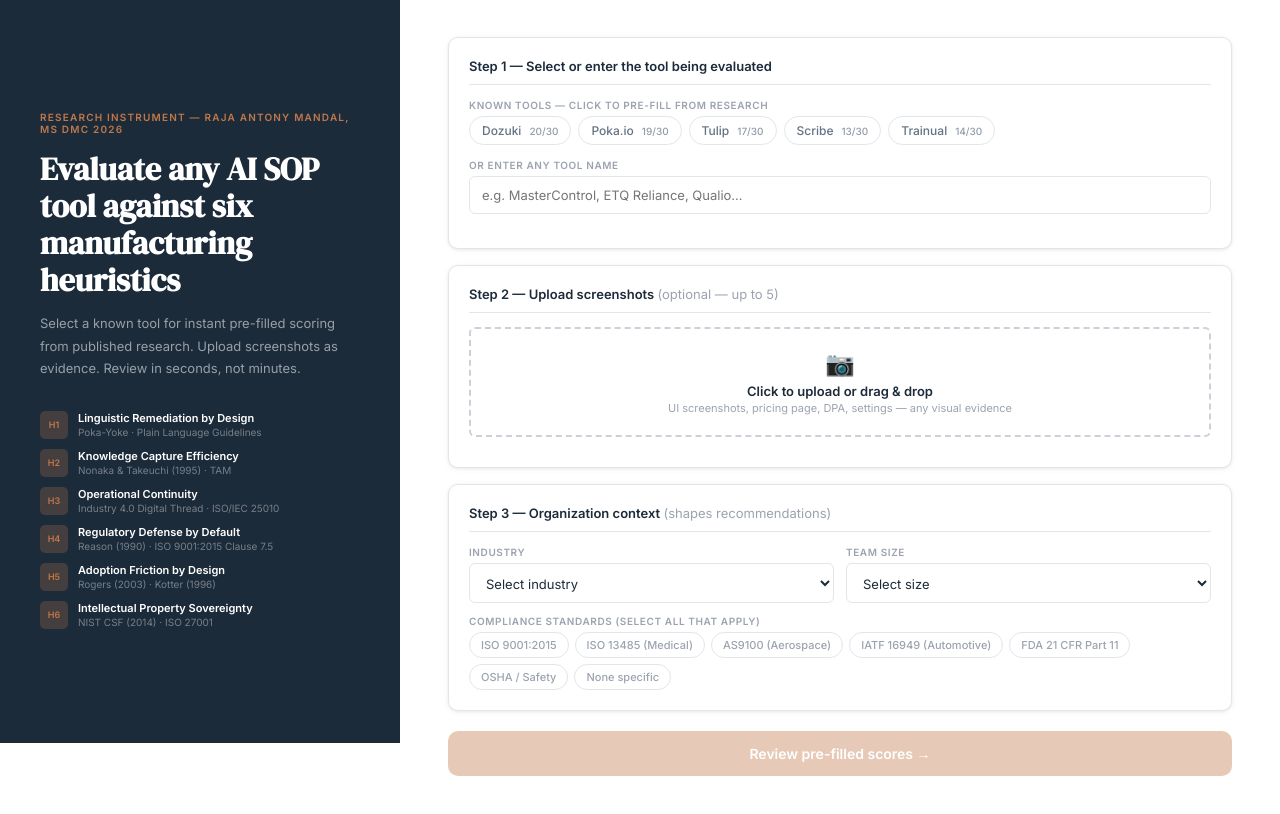
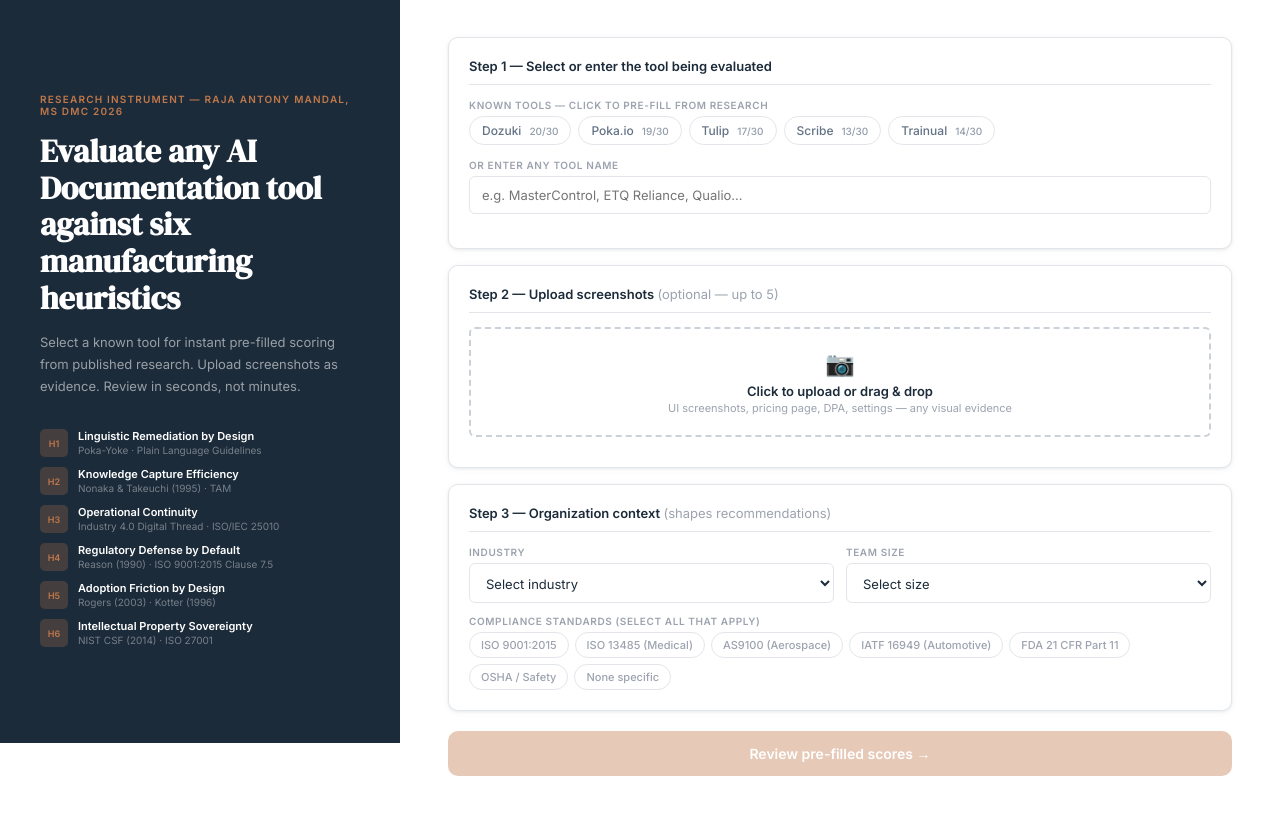
Before and after one commit to Raja925/dqfm, a plain HTML site: page index.html in a window 1280 px wide. Shown: the part 60-874 px from the top of the page. Drawn offline with nearby package versions, Linux system fonts and the light colour scheme.

Commit message:
Update entry title for AI tool evaluation

```diff
--- a/index.html
+++ b/index.html
@@ -221,7 +221,7 @@
     <!-- Left panel: branding + heuristic list -->
     <div class="entry-left">
       <div class="entry-eyebrow">Research Instrument &mdash; Raja Antony Mandal, MS DMC 2026</div>
-      <h1 class="entry-title">Evaluate any AI SOP tool against six manufacturing heuristics</h1>
+      <h1 class="entry-title">Evaluate any AI Documentation tool against six manufacturing heuristics</h1>
       <p class="entry-sub">Select a known tool for instant pre-filled scoring from published research. Upload screenshots as evidence. Review in seconds, not minutes.</p>
       <div class="h-pill-grid">
         <div class="h-pill-row"><div class="h-pill-code">H1</div><div class="h-pill-text"><div class="h-pill-name">Linguistic Remediation by Design</div><div class="h-pill-theory">Poka-Yoke &middot; Plain Language Guidelines</div></div></div>
```
